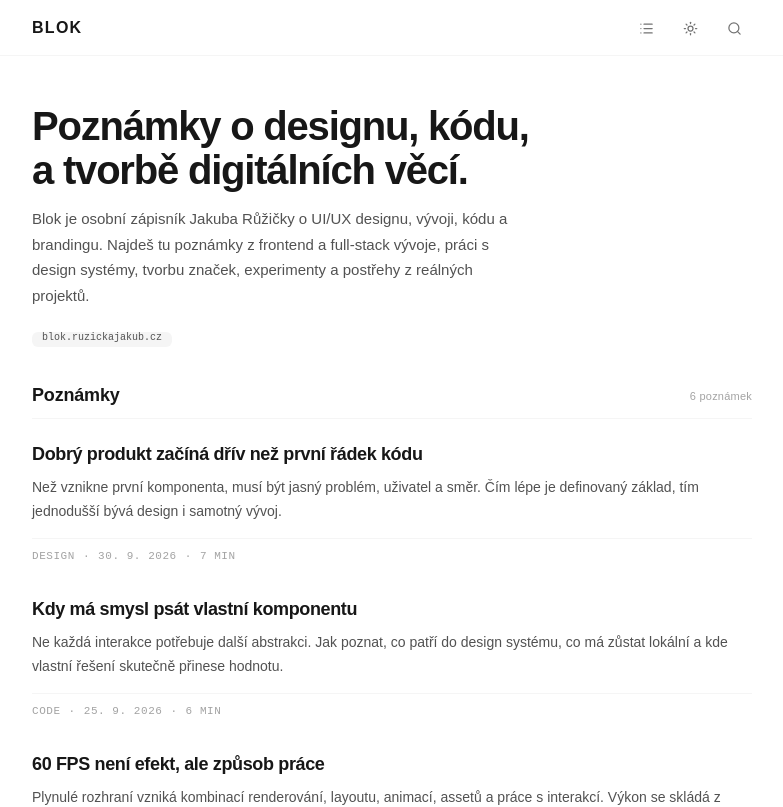
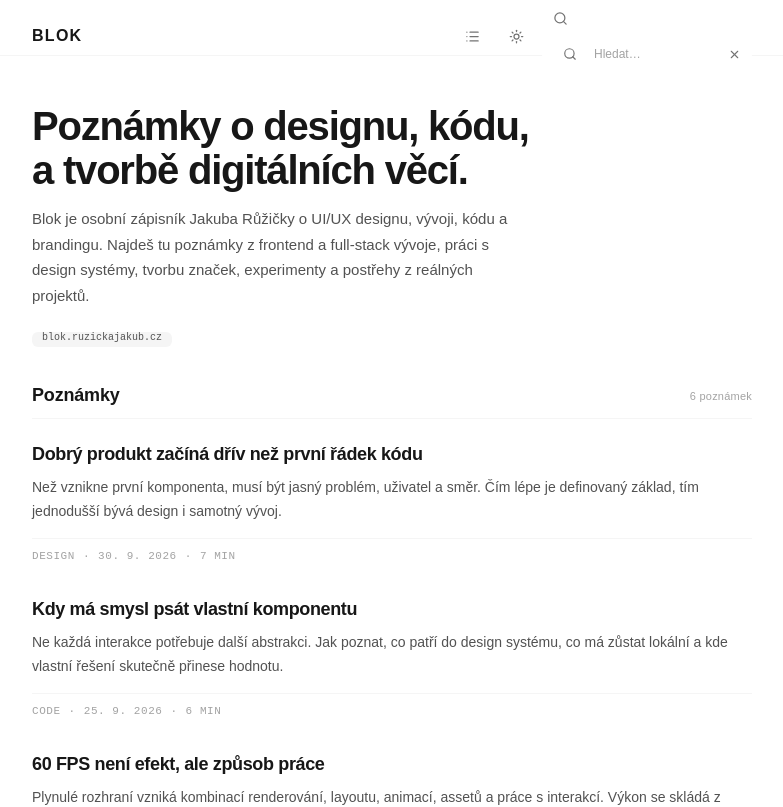
Before and after one commit to akcizur/blog.ruzickajakub.cz, a React (Vite) app: page / in a window 1280 px wide. Shown: the top 807 px of the page, without its empty margins (248-1031 px from the left). Built offline with nearby package versions, Linux system fonts and the light colour scheme; a web font is replaced by a local one.

Commit message:
UI: animate search field open and close

```diff
--- a/src/App.tsx
+++ b/src/App.tsx
@@ -131,12 +131,24 @@ export default function App() {
               </>
             )}
 
-            {searchOpen ? (
+            <div className={`nav-search-shell${searchOpen ? ' is-open' : ''}`}>
+              <button
+                type="button"
+                className="nav-button nav-search-trigger"
+                onClick={() => setSearchOpen(true)}
+                title="Vyhledávání"
+                aria-label="Otevřít vyhledávání"
+                tabIndex={searchOpen ? -1 : 0}
+              >
+                <Search className="ui-icon" size={15} strokeWidth={2} aria-hidden="true" />
+              </button>
+
               <form
                 ref={searchFormRef}
                 id="navbar-search"
                 className="nav-search-form"
                 role="search"
+                aria-hidden={!searchOpen}
                 onSubmit={event => event.preventDefault()}
                 onKeyDown={event => {
                   if (event.key === 'Escape') {
@@ -147,10 +159,11 @@ export default function App() {
               >
                 <button
                   type="button"
-                  className="nav-search-action"
+                  className="nav-button nav-search-action"
                   onClick={() => searchInputRef.current?.focus()}
                   aria-label="Zaměřit vyhledávání"
                   title="Hledat"
+                  tabIndex={searchOpen ? 0 : -1}
                 >
                   <Search className="ui-icon" size={14} strokeWidth={2} aria-hidden="true" />
                 </button>
@@ -165,6 +178,7 @@ export default function App() {
                   aria-label="Hledat poznámky"
                   autoComplete="off"
                   spellCheck={false}
+                  tabIndex={searchOpen ? 0 : -1}
                 />
 
                 <button
@@ -176,21 +190,12 @@ export default function App() {
                   }}
                   aria-label="Zavřít vyhledávání"
                   title="Zavřít"
+                  tabIndex={searchOpen ? 0 : -1}
                 >
                   <X className="ui-icon" size={13} strokeWidth={2} aria-hidden="true" />
                 </button>
               </form>
-            ) : (
-              <button
-                type="button"
-                className="nav-button"
-                onClick={() => setSearchOpen(true)}
-                title="Vyhledávání"
-                aria-label="Otevřít vyhledávání"
-              >
-                <Search className="ui-icon" size={15} strokeWidth={2} aria-hidden="true" />
-              </button>
-            )}
+            </div>
           </nav>
         </div>
 
```
